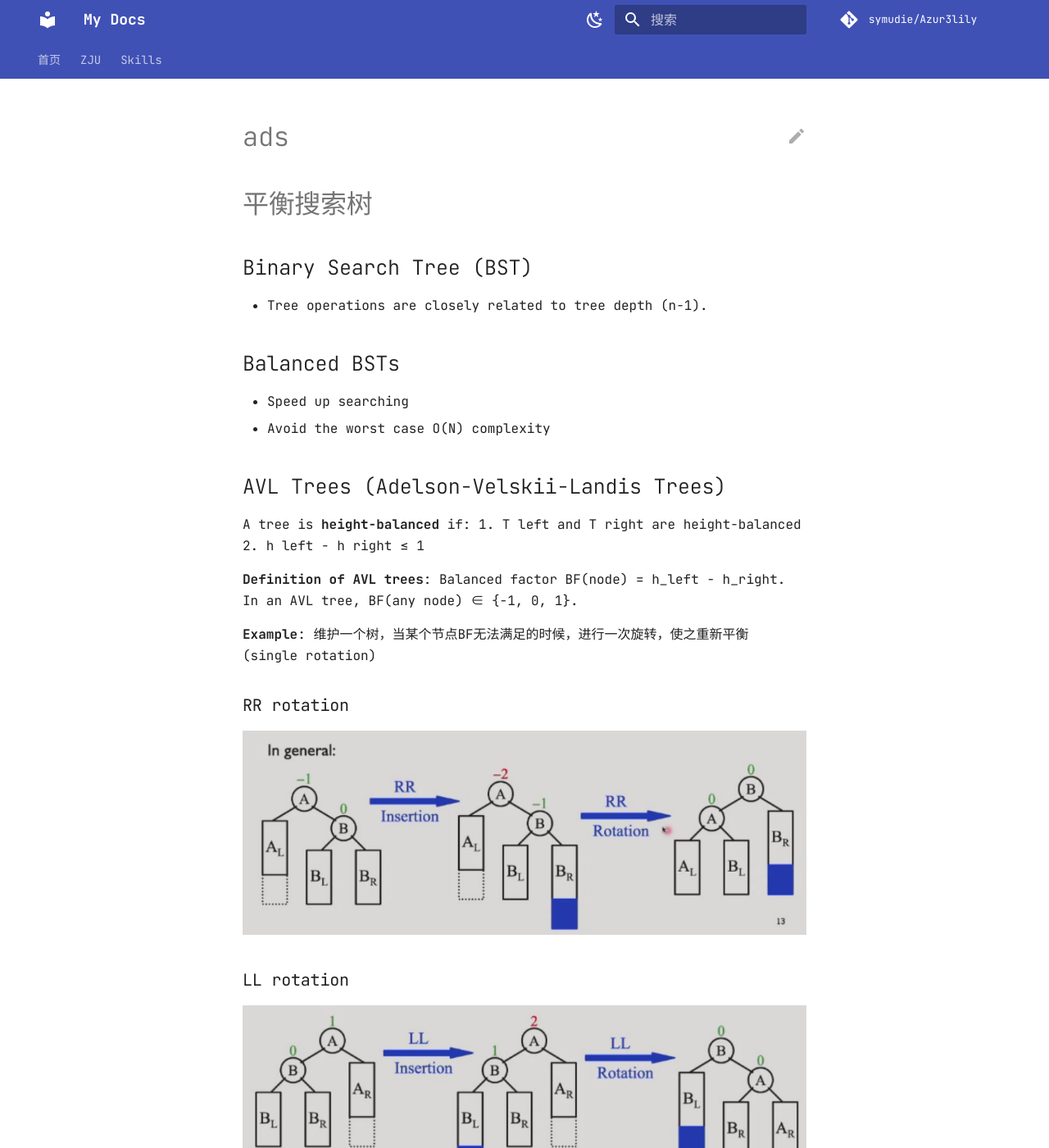
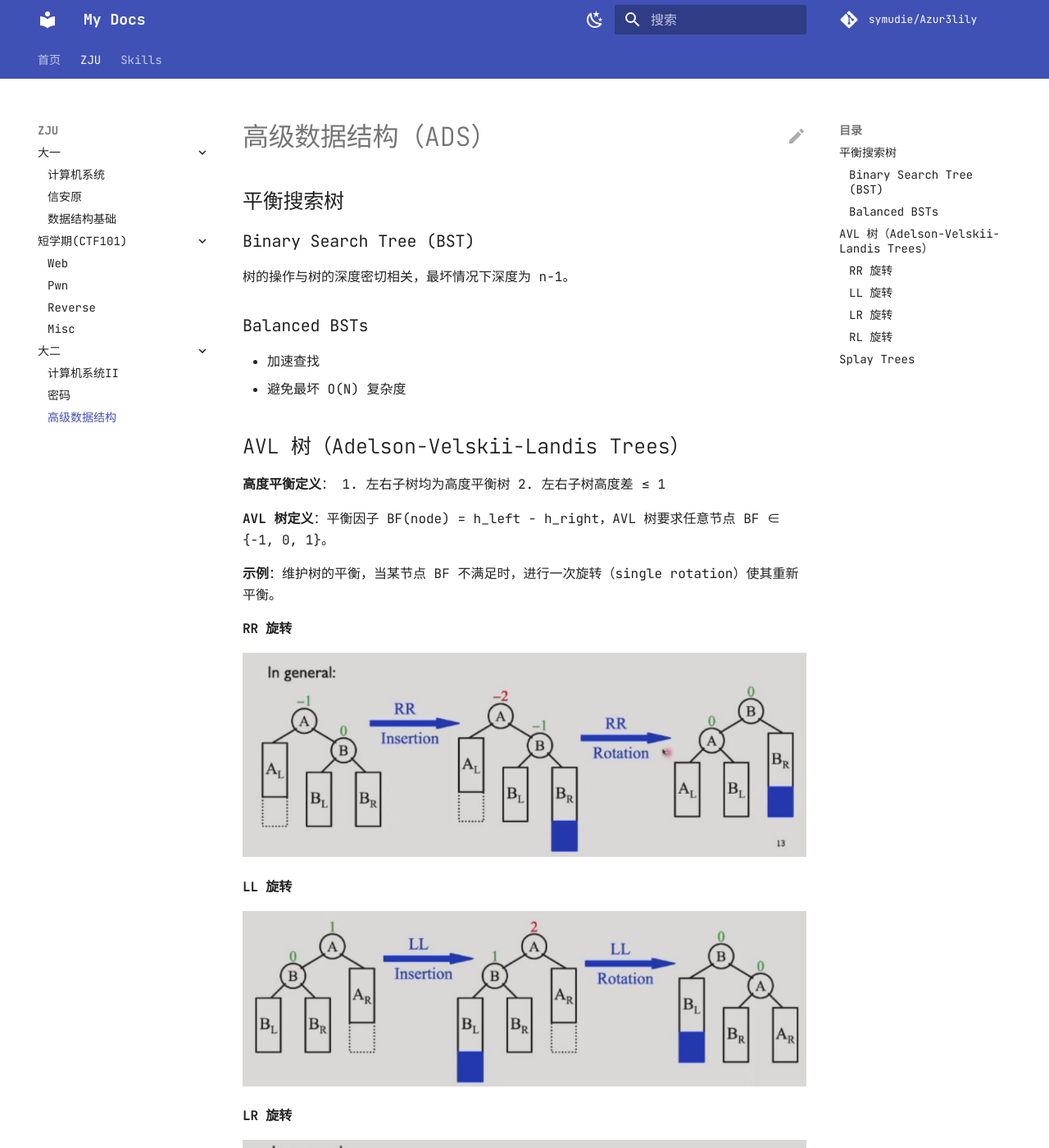
Before and after one commit to symudie/Azur3lily, an MkDocs documentation site: the page built from docs/ZJU/大二/ads/ads.md, in a window 1280 px wide and 1400 px high. Shown: the whole window at 82% size. Built offline with MkDocs 1.6.1 and Material for MkDocs 9.7.7, drawn with Linux system fonts in a browser that asks for light colours; comment, search, counter and statistics services are not loaded; some of the changed text lies outside the part shown.

Commit message:
fix: 调整 sys2/ads 路径与美化 ads.md 排版

```diff
--- a/docs/ZJU/大二/ads/ads.md
+++ b/docs/ZJU/大二/ads/ads.md
@@ -1,43 +1,38 @@
-# ads
 
-# 平衡搜索树
+# 高级数据结构（ADS）
 
-## Binary Search Tree (BST)
+## 平衡搜索树
 
-- Tree operations are closely related to tree depth (n-1).
+### Binary Search Tree (BST)
+树的操作与树的深度密切相关，最坏情况下深度为 n-1。
 
-## Balanced BSTs
+### Balanced BSTs
+- 加速查找
+- 避免最坏 O(N) 复杂度
 
-- Speed up searching
-- Avoid the worst case O(N) complexity
+## AVL 树（Adelson-Velskii-Landis Trees）
 
-## AVL Trees (Adelson-Velskii-Landis Trees)
+**高度平衡定义**：
+1. 左右子树均为高度平衡树
+2. 左右子树高度差 ≤ 1
 
-A tree is **height-balanced** if:
-1. T left and T right are height-balanced
-2. h left - h right ≤ 1
+**AVL 树定义**：平衡因子 BF(node) = h_left - h_right，AVL 树要求任意节点 BF ∈ {-1, 0, 1}。
 
-**Definition of AVL trees**: Balanced factor BF(node) = h_left - h_right. In an AVL tree, BF(any node) ∈ {-1, 0, 1}.
+**示例**：维护树的平衡，当某节点 BF 不满足时，进行一次旋转（single rotation）使其重新平衡。
 
-**Example**: 维护一个树，当某个节点BF无法满足的时候，进行一次旋转，使之重新平衡 (single rotation)
+#### RR 旋转
+![RR旋转示例](images/image.png)
 
-### RR rotation
+#### LL 旋转
+![LL旋转示例](images/image-1.png)
 
-![AVL tree RR rotation example](images/image.png)
+#### LR 旋转
+![LR旋转示例](images/image-2.png)
 
-### LL rotation
+#### RL 旋转
+![RL旋转示例](images/image-3.png)
 
-![alt text](images/image-1.png)
-
-### LR rotation
-
-![alt text](images/image-2.png)
-
-### RL rotation
-
-![alt text](images/image-3.png)
-
-about the worst case for AVL trees.
+关于 AVL 树的最坏情况。
 
 just like Fibonacci numbers: N (h) = N (h-1) + N (h-2) + 1
 也就是斐波那契数减去一。
--- a/mkdocs.yml
+++ b/mkdocs.yml
@@ -19,9 +19,9 @@ nav:
           - Reverse: ZJU/短学期/Reverse.md
           - Misc: ZJU/短学期/misc.md
       - 大二:
-          - 计算机系统II: ZJU/大二/sys2.md
+          - 计算机系统II: ZJU/大二/sys2/sys2.md
           - 密码: ZJU/大二/crypto.md
-          - 高级数据结构: ZJU/大二/ads.md
+          - 高级数据结构: ZJU/大二/ads/ads.md
   - Skills:
       - cs61a: skills/cs61a.md
       - docker: skills/docker.md
```
Also changed, not shown: docs/ZJU/大二/sys2/images/截屏2025-09-26 11.02.00.png (renamed from docs/ZJU/大二/截屏2025-09-26 11.02.00.png), docs/ZJU/大二/sys2/images/截屏2025-09-26 11.33.56.png (renamed from docs/ZJU/大二/截屏2025-09-26 11.33.56.png), docs/ZJU/大二/sys2/sys2.md (renamed from docs/ZJU/大二/sys2.md).
